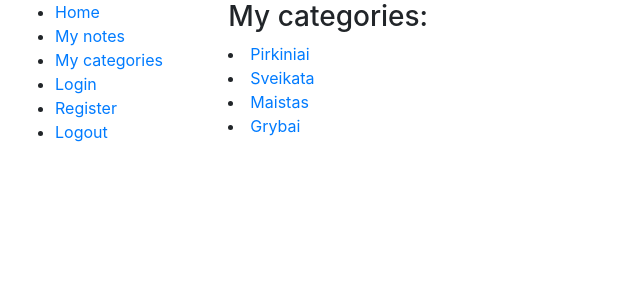
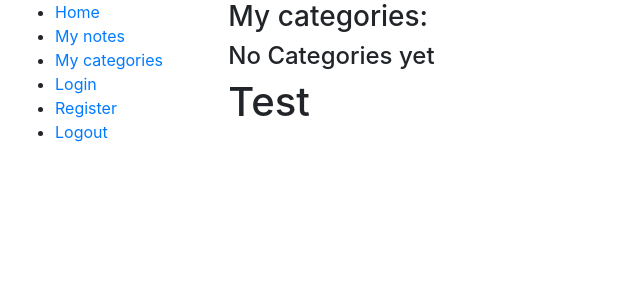
Before and after one commit to AgneNava/my_notes, a Django app: page /notes_mine/mycategories/ in a window 1280 px wide. Shown: the part 102-402 px from the top of the page, without its empty margins (0-640 px from the left). Run offline with Django 4.2, Linux system fonts and the light colour scheme; a user stored in the database is signed in; data comes from the database, SQL or seed files in the repository; both versions use the stored data as it was after the commit; some libraries are stand-ins or nearby versions.

Commit message:
User categories

```diff
--- a/notes_mine/models.py
+++ b/notes_mine/models.py
@@ -27,6 +27,7 @@ class Note(models.Model):
 
 class Category(models.Model):
   name = models.CharField(_('Name'), max_length=200)
+  user = models.ForeignKey(User, on_delete=models.SET_NULL, null=True, blank=True)
 
   def __str__(self):
       return self.name
--- a/notes_mine/templates/base.html
+++ b/notes_mine/templates/base.html
@@ -64,7 +64,7 @@
           <ul class="sidebar-nav">
             <li><a href="{% url 'notes_mine:mynotes' %}">Home</a></li>
             <li><a href="#">My notes</a></li>
-            <li><a href="#">My categories</a></li>
+            <li><a href="{% url 'notes_mine:mycategories' %}">My categories</a></li>
             <li><a href="{% url 'login' %}">Login</a></li>
             <li><a href="{% url 'notes_mine:register' %}">Register</a></li>
             <li><a href="{% url 'logout' %}">Logout</a></li>
--- a/notes_mine/templates/notes_mine/user_categories.html
+++ b/notes_mine/templates/notes_mine/user_categories.html
@@ -4,11 +4,17 @@
 
 {% block content %}
   <h3>My categories:</h3>
-    {% if cat_list %}
-      {% for category in cat_list %}
+    {% if categories %}
+      {% for category in categories %}
         <li><a href="#">{{ category.name }}</a></li>
       {% endfor %}
     {% else %}
       <h4>No Categories yet</h4>
     {% endif %}
+
+    <h1>Test</h1>
+<!--
+    {% if object.user == user %}
+      <a href="#">New Category</a>
+    {% endif %} -->
 {% endblock %}
--- a/notes_mine/views.py
+++ b/notes_mine/views.py
@@ -118,11 +118,11 @@ class NoteDeleteView(LoginRequiredMixin, UserPassesTestMixin, generic.DeleteView
 
 class UserCatListView(LoginRequiredMixin,generic.ListView):
     model = Category
-    context_object_name = 'cat_list'
+    context_object_name = 'categories'
     template_name ='notes_mine/user_categories.html'
 
-    # def get_queryset(self):
-    #     return Category.objects.filter(user=self.request.user)
+    def get_queryset(self):
+        return Category.objects.filter(user=self.request.user)
 
 
 class UserCatDetailView(LoginRequiredMixin, generic.DetailView):
```
Also changed, not shown: db.sqlite3, notes_mine/migrations/0007_category_user.py (added).
